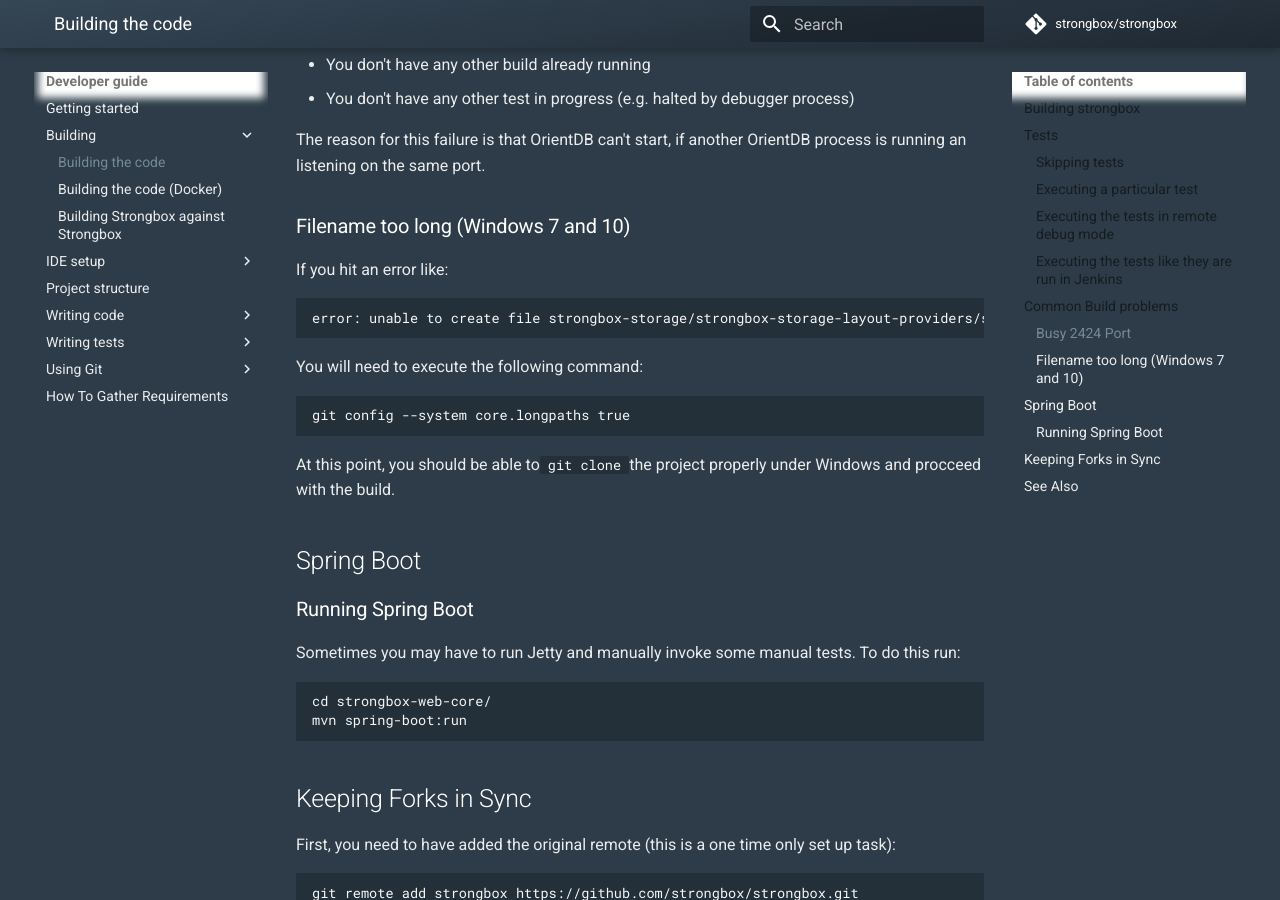
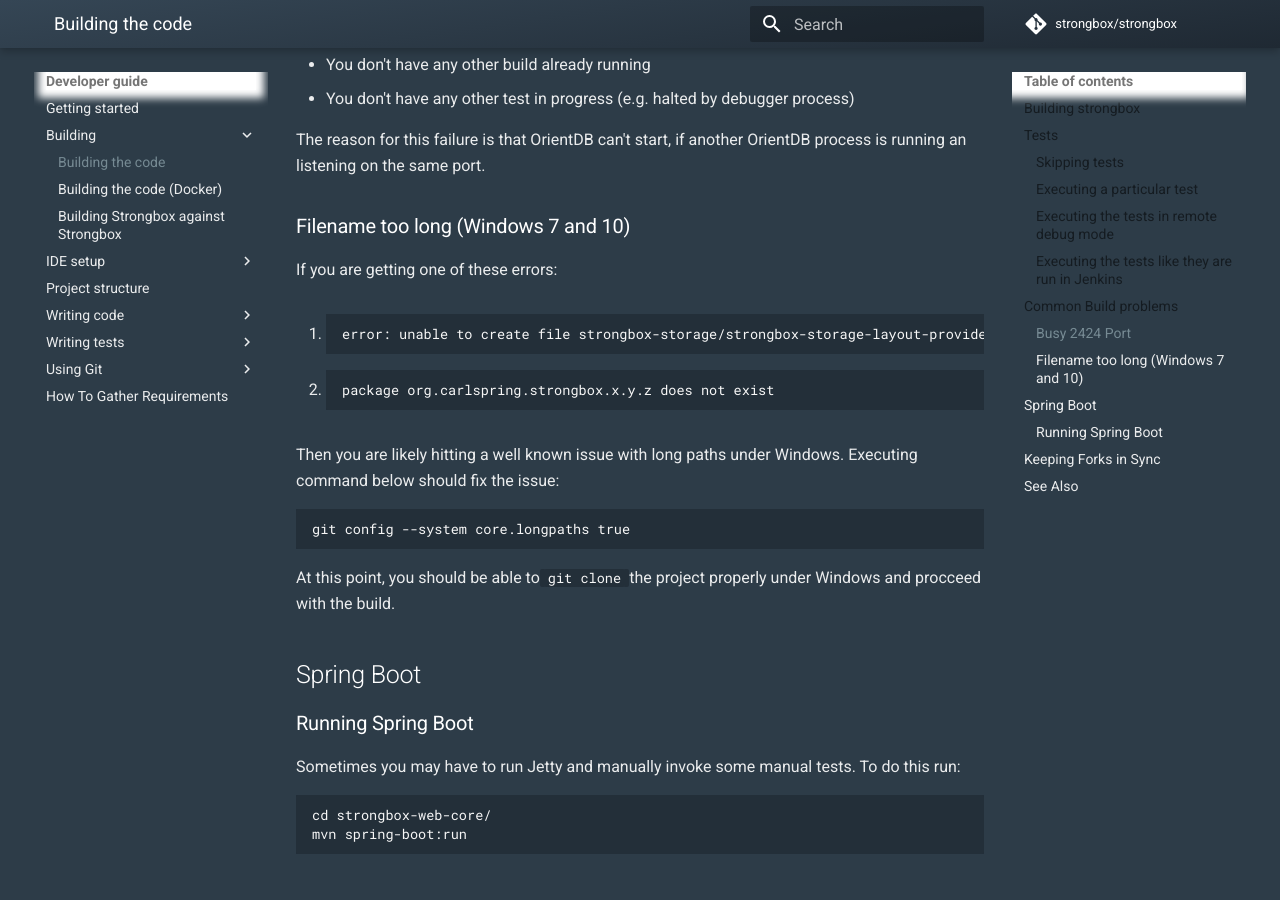
Before and after one commit to strongbox/strongbox-docs, an MkDocs documentation site: the page built from docs/developer-guide/building-the-code.md, in a window 1280 px wide and 900 px high, scrolled down 1731 px. Built offline with MkDocs 1.6.1 and Material for MkDocs 9.7.7, drawn with Linux system fonts in a browser that asks for light colours; comment, search, counter and statistics services are not loaded.

Commit message:
Updating building-the-code.md

````diff
--- a/docs/developer-guide/building-the-code.md
+++ b/docs/developer-guide/building-the-code.md
@@ -75,13 +75,22 @@
 
 ### Filename too long (Windows 7 and 10)
 
-If you hit an error like:
+If you are getting one of these errors:
 
-```
-error: unable to create file strongbox-storage/strongbox-storage-layout-providers/strongbox-storage-maven-layout/strongbox-maven-metadata-api/src/main/java/org/carlspring/strongbox/storage/metadata/comparators/MetadataVersionComparator.java: Filename too long
-```
+1.
+    ```
+    error: unable to create file strongbox-storage/strongbox-storage-layout-providers/strongbox-storage-maven-layout/strongbox-maven-metadata-api/src/main/java/org/carlspring/strongbox/storage/metadata/comparators/MetadataVersionComparator.java: Filename too long
+    ```
 
-You will need to execute the following command:
+2.
+
+    ```
+    package org.carlspring.strongbox.x.y.z does not exist
+    ```
+
+
+Then you are likely hitting a well known issue with long paths under Windows.
+Executing command below should fix the issue:
 
 ```
 git config --system core.longpaths true
````
